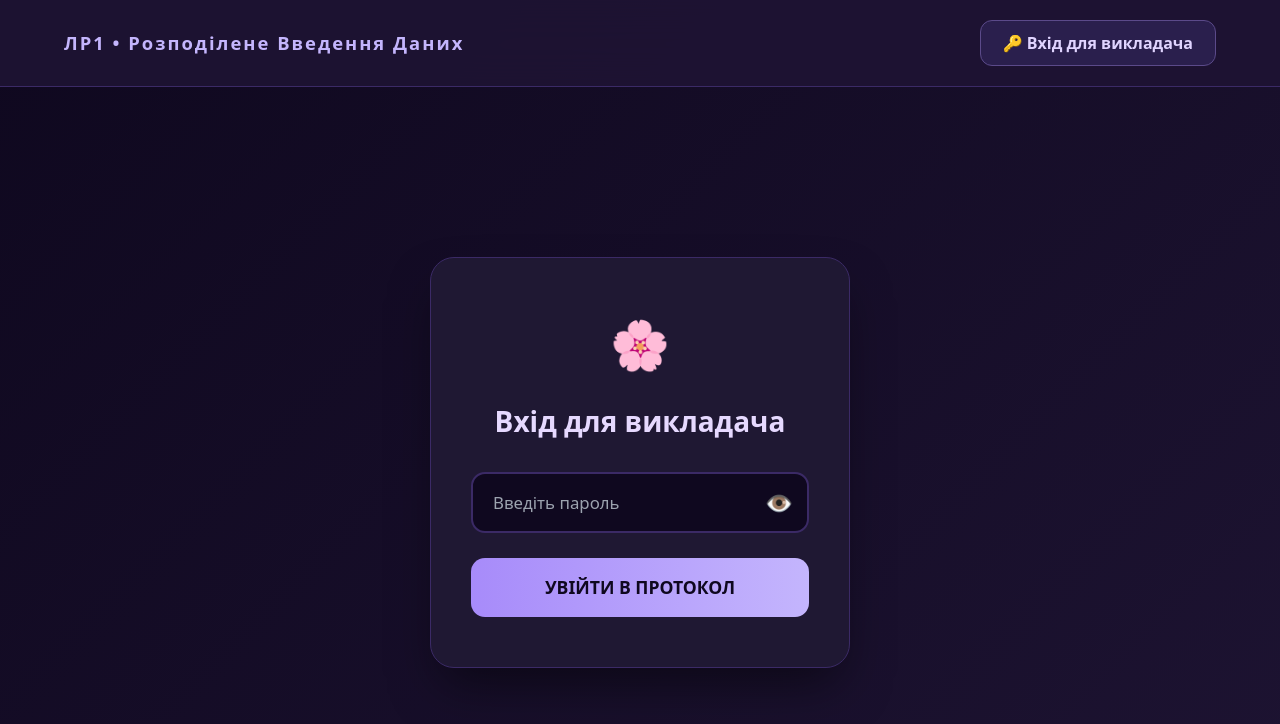
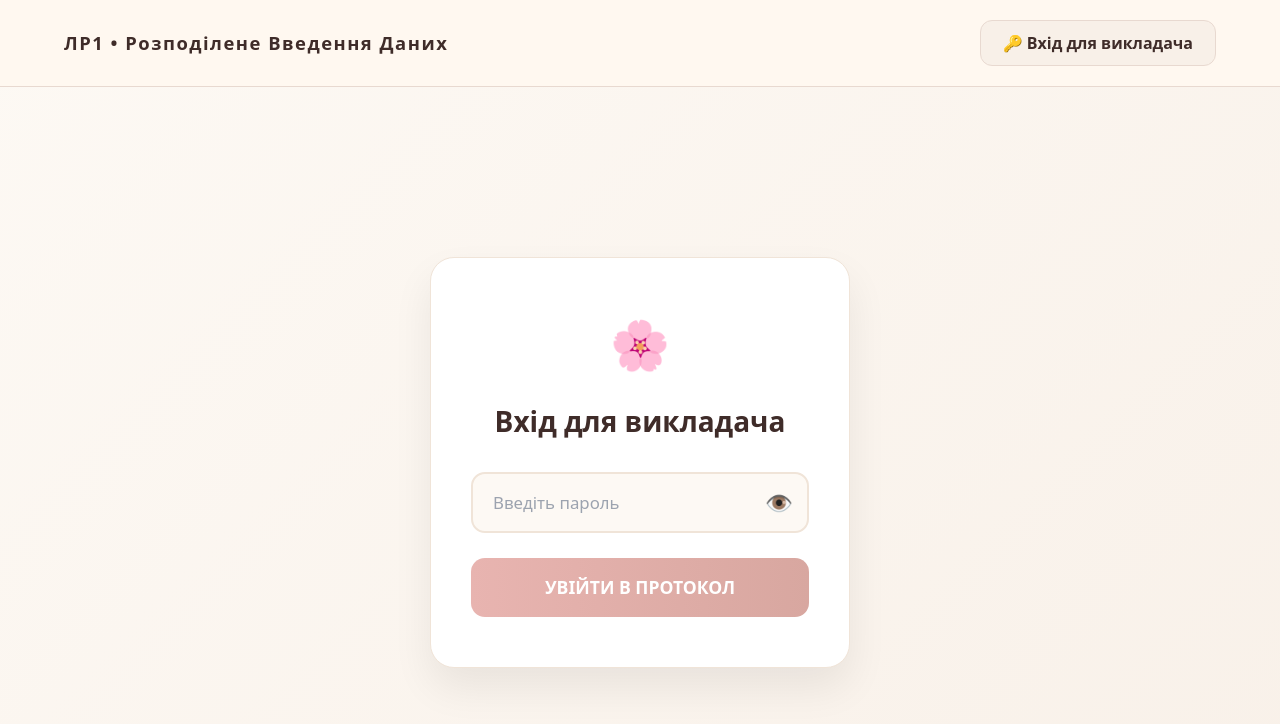
Before and after one commit to olexandraD/IOD_Lab1, a Next.js app: page / in a window 1280 px wide. Both pictures are taken after a click on the button "🔑 Вхід для викладача". Shown: the top 724 px of the page. Built offline with nearby package versions, Linux system fonts and the light colour scheme.

Commit message:
Update page.tsx

```diff
--- a/app/page.tsx
+++ b/app/page.tsx
@@ -1,6 +1,5 @@
 "use client";
 import React, { useState } from 'react';
-import Image from 'next/image';
 
 const flowers = [
   { id: 'f1', name: 'Червона Троянда', img: 'https://images.unsplash.com/photo-1518709268805-4e9042af2176?w=800' },
@@ -12,7 +11,7 @@ const flowers = [
   { id: 'f7', name: 'Півонія', img: 'https://images.unsplash.com/photo-1562690868-60bbe7293e94?w=800' },
   { id: 'f8', name: 'Магнолія', img: 'https://images.unsplash.com/photo-1559825481-12a9009a6d8b?w=800' },
   { id: 'f9', name: 'Сакура', img: 'https://images.unsplash.com/photo-1522383225653-ed111181a951?w=800' },
-  { id: 'f10', name: 'Гортензія', img: 'https://images.unsplash.com/photo-1587814329398-7f0a2b0e2c2a?w=800' },
+  { id: 'f10', name: 'Гортензія', img: 'https://unsplash.com/photos/green-leafed-plant-with-purple-flowers-_SAVhxRL2U8' },
   { id: 'f11', name: 'Ірис', img: 'https://images.unsplash.com/photo-1559839734-2b71ea197ec2?w=800' },
   { id: 'f12', name: 'Лотос', img: 'https://images.unsplash.com/photo-1580130684518-9e9c4d1a0f8b?w=800' },
   { id: 'f13', name: 'Гібіскус', img: 'https://images.unsplash.com/photo-1570545884426-1c9a0b7f5c3e?w=800' },
@@ -58,10 +57,7 @@ export default function Lab1App() {
     const record: VoteRecord = {
       expert,
       choices: selected.map(id => flowers.find(f => f.id === id)!.name),
-      time: new Date().toLocaleTimeString('uk-UA', {
-        hour: '2-digit',
-        minute: '2-digit'
-      })
+      time: new Date().toLocaleTimeString('uk-UA', { hour: '2-digit', minute: '2-digit' })
     };
     setVotes(prev => [...prev, record]);
     setIsDone(true);
@@ -72,7 +68,6 @@ export default function Lab1App() {
     setIsDone(false);
   };
 
-  // Підрахунок медалей
   const medalCounts = flowers.reduce((acc, flower) => {
     acc[flower.name] = [0, 0, 0];
     return acc;
@@ -87,19 +82,19 @@ export default function Lab1App() {
   return (
     <div style={{
       minHeight: '100vh',
-      background: 'linear-gradient(135deg, #0f081f 0%, #1e1433 100%)',
-      color: '#e6d9ff',
+      background: 'linear-gradient(135deg, #fdf9f4 0%, #f8f0e8 100%)',
+      color: '#3f2c29',
       paddingBottom: '140px',
       fontFamily: 'system-ui, -apple-system, sans-serif'
     }}>
       {/* Навігація */}
       <nav style={{
         padding: '20px 5%',
-        borderBottom: '1px solid #3b2a66',
+        borderBottom: '1px solid #e8d9d0',
         display: 'flex',
         justifyContent: 'space-between',
         alignItems: 'center',
-        background: 'rgba(30, 20, 51, 0.95)',
+        background: 'rgba(255, 248, 240, 0.97)',
         backdropFilter: 'blur(20px)',
         position: 'sticky',
         top: 0,
@@ -107,8 +102,8 @@ export default function Lab1App() {
       }}>
         <h2 style={{
           fontSize: '1.15rem',
-          letterSpacing: '2px',
-          color: '#c4b5fd',
+          letterSpacing: '1.5px',
+          color: '#3f2c29',
           margin: 0,
           fontWeight: '700'
         }}>
@@ -117,17 +112,17 @@ export default function Lab1App() {
         <button
           onClick={() => setView(view === 'results' ? 'vote' : 'login')}
           style={{
-            background: '#2a1f4d',
-            border: '1px solid #5b4a8a',
-            color: '#e0d4ff',
+            background: '#f8f0e8',
+            border: '1px solid #e8d9d0',
+            color: '#3f2c29',
             padding: '10px 22px',
             borderRadius: '12px',
             cursor: 'pointer',
             fontWeight: '600',
             transition: 'all 0.2s'
           }}
-          onMouseOver={(e) => e.currentTarget.style.background = '#3b2a66'}
-          onMouseOut={(e) => e.currentTarget.style.background = '#2a1f4d'}
+          onMouseOver={(e) => e.currentTarget.style.background = '#f0e4d8'}
+          onMouseOut={(e) => e.currentTarget.style.background = '#f8f0e8'}
         >
           {view === 'results' ? '← Повернутися' : '🔑 Вхід для викладача'}
         </button>
@@ -139,9 +134,9 @@ export default function Lab1App() {
             <h1 style={{
               textAlign: 'center',
               fontSize: '2.05rem',
-              fontWeight: '800',
+              fontWeight: '700',
               marginBottom: '50px',
-              color: '#e6d9ff',
+              color: '#3f2c29',
               lineHeight: '1.15'
             }}>
               Оберіть 3 найпрекрасніші квіти<br />(місця 1–3)
@@ -159,24 +154,22 @@ export default function Lab1App() {
                     key={f.id}
                     onClick={() => handleSelect(f.id)}
                     style={{
-                      background: '#1f1833',
+                      background: '#ffffff',
                       borderRadius: '24px',
                       overflow: 'hidden',
                       cursor: isDone ? 'default' : 'pointer',
-                      border: isSel ? '3px solid #c4b5fd' : '1px solid #3b2a66',
+                      border: isSel ? '3px solid #e8b4b0' : '1px solid #f0e4d8',
                       transition: 'all 0.3s ease',
                       position: 'relative',
                       boxShadow: isSel
-                        ? '0 20px 35px rgba(196, 181, 253, 0.18)'
-                        : '0 10px 25px rgba(0,0,0,0.25)',
+                        ? '0 20px 35px rgba(232, 180, 176, 0.15)'
+                        : '0 10px 25px rgba(0,0,0,0.08)',
                       transform: isSel ? 'translateY(-4px)' : 'none'
                     }}
                   >
-                    <Image
+                    <img
                       src={f.img}
                       alt={f.name}
-                      width={800}
-                      height={530}
                       style={{
                         width: '100%',
                         height: '205px',
@@ -189,7 +182,7 @@ export default function Lab1App() {
                       textAlign: 'center',
                       fontSize: '1rem',
                       fontWeight: '600',
-                      color: '#d1c4ff'
+                      color: '#3f2c29'
                     }}>
                       {f.name}
                     </div>
@@ -198,13 +191,14 @@ export default function Lab1App() {
                         position: 'absolute',
                         top: '14px',
                         left: '14px',
-                        background: '#2a1f4d',
-                        color: '#c4b5fd',
+                        background: '#ffffff',
+                        color: '#3f2c29',
                         padding: '6px 14px',
                         borderRadius: '9999px',
                         fontSize: '0.95rem',
                         fontWeight: '800',
-                        border: '1px solid #c4b5fd'
+                        border: '1px solid #e8b4b0',
+                        boxShadow: '0 4px 12px rgba(232, 180, 176, 0.2)'
                       }}>
                         {MEDALS[idx]}
                       </div>
@@ -218,15 +212,15 @@ export default function Lab1App() {
           <div style={{
             maxWidth: '420px',
             margin: '120px auto',
-            background: '#1f1833',
+            background: '#ffffff',
             padding: '50px 40px',
             borderRadius: '24px',
             textAlign: 'center',
-            border: '1px solid #3b2a66',
-            boxShadow: '0 25px 50px -12px rgba(0,0,0,0.5)'
+            border: '1px solid #f0e4d8',
+            boxShadow: '0 20px 40px rgba(0,0,0,0.07)'
           }}>
             <div style={{ fontSize: '3rem', marginBottom: '20px' }}>🌸</div>
-            <h2 style={{ marginBottom: '30px', fontWeight: '700', fontSize: '1.75rem', color: '#e6d9ff' }}>Вхід для викладача</h2>
+            <h2 style={{ marginBottom: '30px', fontWeight: '700', fontSize: '1.75rem', color: '#3f2c29' }}>Вхід для викладача</h2>
             <div style={{ position: 'relative', marginBottom: '25px' }}>
               <input
                 type={showPass ? "text" : "password"}
@@ -236,9 +230,9 @@ export default function Lab1App() {
                   width: '100%',
                   padding: '16px 20px',
                   borderRadius: '14px',
-                  border: '2px solid #3b2a66',
-                  background: '#0f081f',
-                  color: '#e6d9ff',
+                  border: '2px solid #f0e4d8',
+                  background: '#fdf9f4',
+                  color: '#3f2c29',
                   fontSize: '1.05rem'
                 }}
               />
@@ -253,7 +247,7 @@ export default function Lab1App() {
                   border: 'none',
                   cursor: 'pointer',
                   fontSize: '1.4rem',
-                  color: '#a5a0cc'
+                  color: '#b89f96'
                 }}
               >
                 {showPass ? '🔒' : '👁️'}
@@ -263,8 +257,8 @@ export default function Lab1App() {
               onClick={() => pass === 'lr1_2026' ? setView('results') : alert('Невірний пароль!')}
               style={{
                 width: '100%',
-                background: 'linear-gradient(to right, #a78bfa, #c4b5fd)',
-                color: '#0f081f',
+                background: 'linear-gradient(to right, #e8b4b0, #d8a7a0)',
+                color: '#ffffff',
                 border: 'none',
                 padding: '16px',
                 borderRadius: '14px',
@@ -278,34 +272,34 @@ export default function Lab1App() {
             </button>
           </div>
         ) : (
-          /* ПРОТОКОЛ (3 стовпці-медалі, квіти — рядки) */
+          /* ПРОТОКОЛ */
           <div style={{
-            background: '#1f1833',
+            background: '#ffffff',
             padding: '40px',
             borderRadius: '24px',
-            border: '1px solid #3b2a66',
-            boxShadow: '0 20px 40px -15px rgba(0,0,0,0.6)'
+            border: '1px solid #f0e4d8',
+            boxShadow: '0 20px 40px rgba(0,0,0,0.07)'
           }}>
             <div style={{
               display: 'flex',
               justifyContent: 'space-between',
               alignItems: 'center',
               marginBottom: '30px',
-              borderBottom: '2px solid #3b2a66',
+              borderBottom: '2px solid #f0e4d8',
               paddingBottom: '20px'
             }}>
-              <h2 style={{ fontWeight: '700', fontSize: '1.85rem', margin: 0, color: '#e6d9ff' }}>
+              <h2 style={{ fontWeight: '700', fontSize: '1.85rem', margin: 0, color: '#3f2c29' }}>
                 📋 Протокол голосування
               </h2>
               <div style={{
-                background: '#2a1f4d',
+                background: '#fdf9f4',
                 padding: '8px 18px',
                 borderRadius: '9999px',
                 fontSize: '0.95rem',
                 fontWeight: '700',
-                color: '#c4b5fd'
+                color: '#3f2c29'
               }}>
-                Голосів: <span style={{ color: '#e6d9ff' }}>{votes.length}</span>
+                Голосів: <span style={{ color: '#3f2c29' }}>{votes.length}</span>
               </div>
             </div>
 
@@ -321,31 +315,31 @@ export default function Lab1App() {
                     <th style={{
                       textAlign: 'left',
                       padding: '16px 24px',
-                      background: '#2a1f4d',
+                      background: '#fdf9f4',
                       borderRadius: '14px 0 0 14px',
-                      color: '#c4b5fd',
+                      color: '#3f2c29',
                       fontWeight: '700'
                     }}>Квітка</th>
                     <th style={{
                       textAlign: 'center',
                       padding: '16px 24px',
-                      background: '#2a1f4d',
-                      color: '#c4b5fd',
+                      background: '#fdf9f4',
+                      color: '#3f2c29',
                       fontWeight: '700'
                     }}>🥇 1-е місце</th>
                     <th style={{
                       textAlign: 'center',
                       padding: '16px 24px',
-                      background: '#2a1f4d',
-                      color: '#c4b5fd',
+                      background: '#fdf9f4',
+                      color: '#3f2c29',
                       fontWeight: '700'
                     }}>🥈 2-е місце</th>
                     <th style={{
                       textAlign: 'center',
                       padding: '16px 24px',
-                      background: '#2a1f4d',
+                      background: '#fdf9f4',
                       borderRadius: '0 14px 14px 0',
-                      color: '#c4b5fd',
+                      color: '#3f2c29',
                       fontWeight: '700'
                     }}>🥉 3-є місце</th>
                   </tr>
@@ -357,35 +351,35 @@ export default function Lab1App() {
                       <tr key={flower.id}>
                         <td style={{
                           padding: '18px 24px',
-                          background: '#2a1f4d44',
+                          background: '#fdf9f4',
                           borderRadius: '14px 0 0 14px',
-                          border: '1px solid #3b2a66',
+                          border: '1px solid #f0e4d8',
                           fontWeight: '600',
-                          color: '#e6d9ff'
+                          color: '#3f2c29'
                         }}>{flower.name}</td>
                         <td style={{
                           textAlign: 'center',
                           padding: '18px 24px',
-                          background: '#2a1f4d44',
-                          borderTop: '1px solid #3b2a66',
-                          borderBottom: '1px solid #3b2a66',
-                          color: '#c4b5fd'
+                          background: '#fdf9f4',
+                          borderTop: '1px solid #f0e4d8',
+                          borderBottom: '1px solid #f0e4d8',
+                          color: '#3f2c29'
                         }}>{counts[0]}</td>
                         <td style={{
                           textAlign: 'center',
                           padding: '18px 24px',
-                          background: '#2a1f4d44',
-                          borderTop: '1px solid #3b2a66',
-                          borderBottom: '1px solid #3b2a66',
-                          color: '#c4b5fd'
+                          background: '#fdf9f4',
+                          borderTop: '1px solid #f0e4d8',
+                          borderBottom: '1px solid #f0e4d8',
+                          color: '#3f2c29'
                         }}>{counts[1]}</td>
                         <td style={{
                           textAlign: 'center',
                           padding: '18px 24px',
-                          background: '#2a1f4d44',
+                          background: '#fdf9f4',
                           borderRadius: '0 14px 14px 0',
-                          border: '1px solid #3b2a66',
-                          color: '#c4b5fd'
+                          border: '1px solid #f0e4d8',
+                          color: '#3f2c29'
                         }}>{counts[2]}</td>
                       </tr>
                     );
@@ -397,16 +391,16 @@ export default function Lab1App() {
         )}
       </main>
 
-      {/* Нижня панель вибраного */}
+      {/* Нижня панель */}
       {selected.length > 0 && view === 'vote' && (
         <div style={{
           position: 'fixed',
           bottom: 0,
           left: 0,
           right: 0,
-          background: 'rgba(30, 20, 51, 0.96)',
+          background: 'rgba(255, 248, 240, 0.97)',
           backdropFilter: 'blur(24px)',
-          borderTop: '3px solid #c4b5fd',
+          borderTop: '3px solid #e8b4b0',
           padding: '22px 20px',
           zIndex: 1000
         }}>
@@ -427,17 +421,17 @@ export default function Lab1App() {
                     key={id}
                     style={{
                       fontSize: '1rem',
-                      background: '#2a1f4d',
+                      background: '#ffffff',
                       padding: '12px 20px',
                       borderRadius: '14px',
-                      border: '1px solid #3b2a66',
+                      border: '1px solid #f0e4d8',
                       display: 'flex',
                       alignItems: 'center',
                       gap: '8px',
-                      color: '#e6d9ff'
+                      color: '#3f2c29'
                     }}
                   >
-                    <span style={{ color: '#c4b5fd', fontWeight: '800' }}>
+                    <span style={{ color: '#e8b4b0', fontWeight: '800' }}>
                       {idx + 1}:
                     </span>
                     {name}
@@ -450,8 +444,8 @@ export default function Lab1App() {
                 onClick={resetVote}
                 style={{
                   background: 'transparent',
-                  border: '2px solid #c4b5fd',
-                  color: '#c4b5fd',
+                  border: '2px solid #e8b4b0',
+                  color: '#e8b4b0',
                   padding: '12px 26px',
                   borderRadius: '14px',
                   cursor: 'pointer',
@@ -464,9 +458,9 @@ export default function Lab1App() {
                 <button
                   onClick={confirmVote}
                   style={{
-                    background: 'linear-gradient(to right, #a78bfa, #c4b5fd)',
+                    background: 'linear-gradient(to right, #e8b4b0, #d8a7a0)',
                     border: 'none',
-                    color: '#0f081f',
+                    color: '#ffffff',
                     padding: '12px 36px',
                     borderRadius: '14px',
                     cursor: 'pointer',
```
